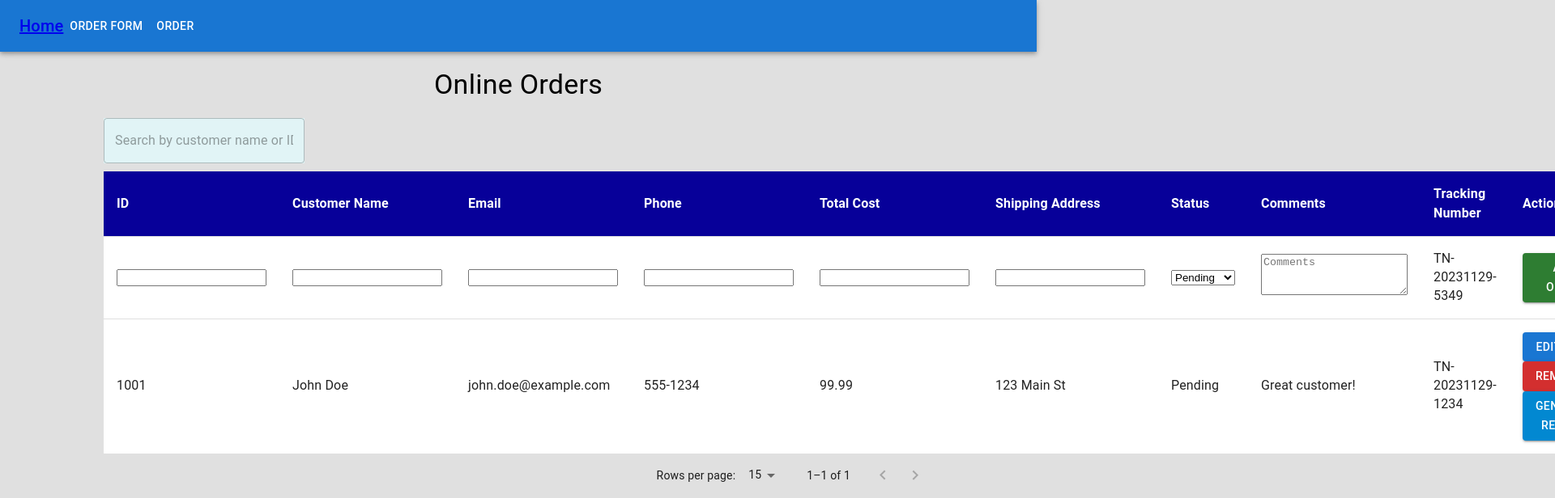
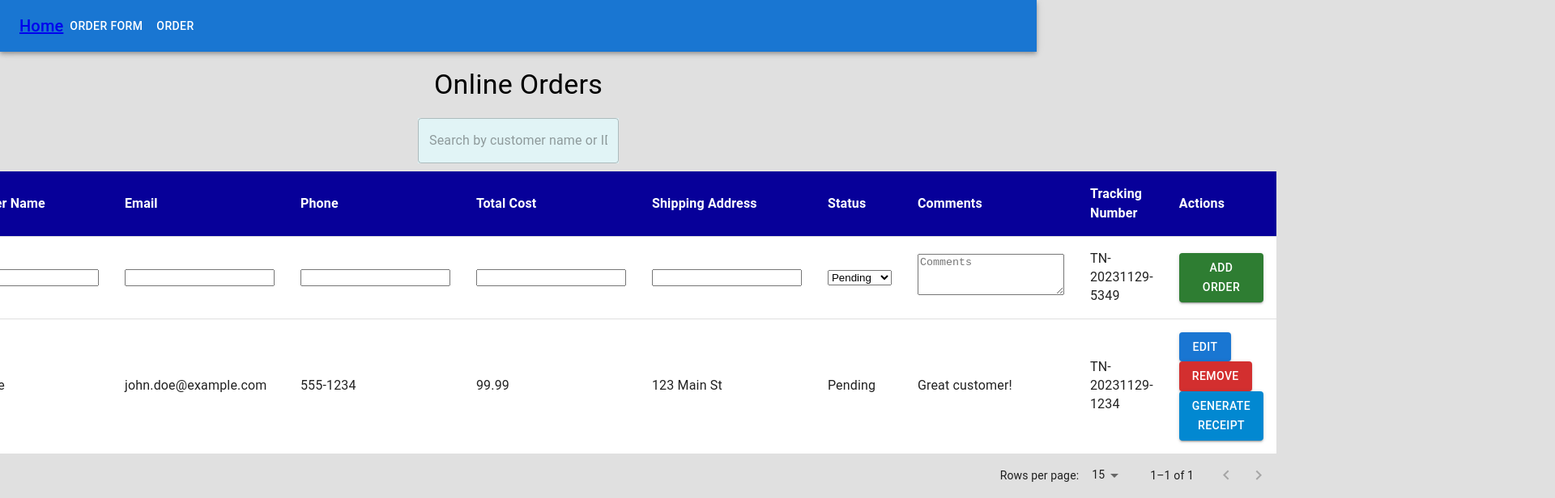
Before and after one commit to Gsus07/react-test-front, a React (Create React App) app in the folder users-processisng-servise/: page /orders in a window 1280 px wide. Shown: the top 616 px of the page at 81% size, 1920 px wide, since content can reach past the window. Built offline with nearby package versions, Linux system fonts and the light colour scheme.

Commit message:
Center table

```diff
--- a/users-processisng-servise/src/components/OrderForm.jsx
+++ b/users-processisng-servise/src/components/OrderForm.jsx
@@ -16,9 +16,6 @@ import {
 const FormComponent = styled(Box)`
   width: 70%;
   margin: 50px auto;
-  display: flex;
-  flex-direction: column;
-  align-items: center;
   & > h4 {
     margin-bottom: 20px;
     text-align: center;
--- a/users-processisng-servise/src/components/Orders.jsx
+++ b/users-processisng-servise/src/components/Orders.jsx
@@ -16,6 +16,9 @@ import {
 
 const Component = styled(Box)`
   width: 80%;
+  display: flex;
+  flex-direction: column;
+  align-items: center;
   margin: 20px auto;
   & > h4 {
     margin-bottom: 20px;
```
